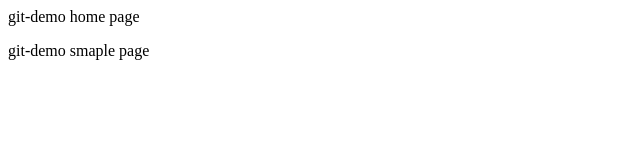
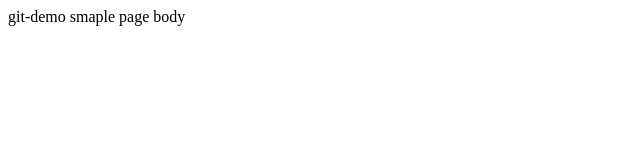
Before and after one commit to SatyamKumar3/git-demo, a plain HTML site: page web/index.html in a window 1280 px wide. Shown: the whole page, without its empty margins (0-640 px from the left). Drawn offline with Linux system fonts and the light colour scheme.

Commit message:
Updating index page for GH

```diff
--- a/web/index.html
+++ b/web/index.html
@@ -1,8 +1,8 @@
 <html>
     <head>
-        git-demo home page
+        <title>Home Page</title>
     </head>
     <body>
-        <p>git-demo smaple page</p>
+        <p>git-demo smaple page body</p>
     </body>
 </html>
```
